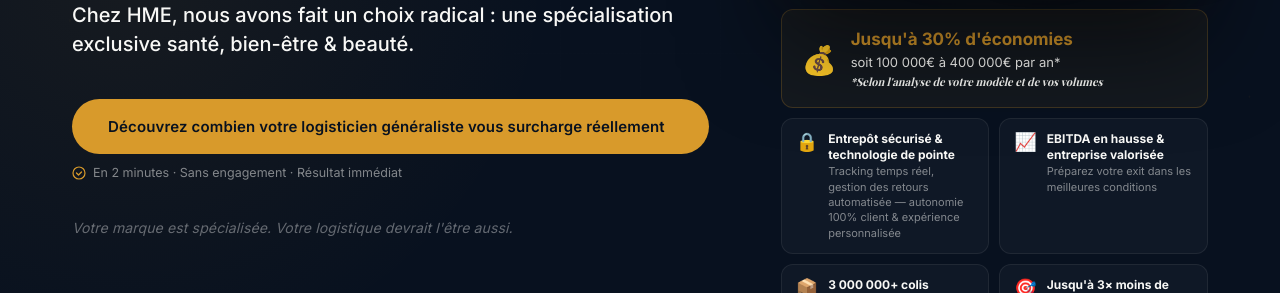
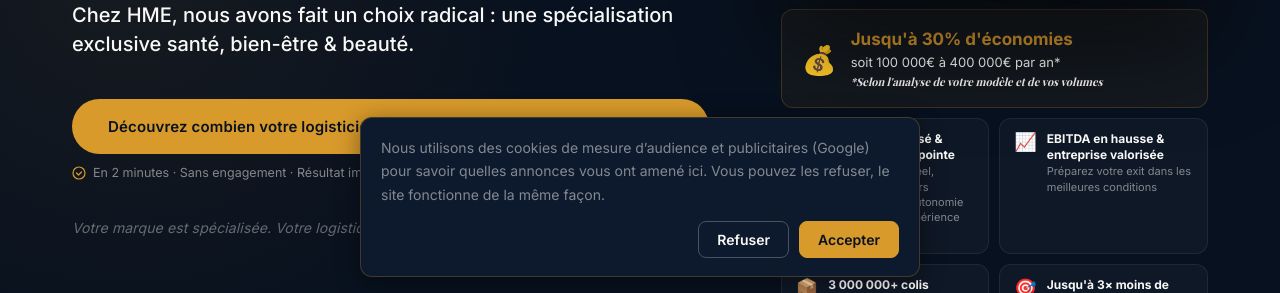
Before and after one commit to aurelien-hme/hme-logistics, a plain HTML site: page index.html in a window 1280 px wide. Shown: the part 507-800 px from the top of the page. Drawn offline with nearby package versions, Linux system fonts and the light colour scheme; animation ran at ten frames a second; a web font is replaced by a local one.

Commit message:
Add Google tag (Ads + GA4) with consent mode and lead conversions
- hme-tracking.js: gtag with consent mode v2 (denied by default), cookie banner
- Lead conversion on step 1 form and exit-intent popup
- Lead qualifie conversion on full diagnostic submit
- Footer link to reopen cookie preferences

Co-Authored-By: Claude Opus 5.5 <noreply@anthropic.com>

```diff
--- /dev/null
+++ b/hme-tracking.js
@@ -0,0 +1,121 @@
+/* ── HME : balise Google (Ads + Analytics) avec mode consentement v2 ──
+   Rien n'est déposé tant que le visiteur n'a pas accepté.
+   Conversions Google Ads :
+   - hmeTrack.lead(email)          → « Lead » (étape 1 du formulaire, popup de sortie)
+   - hmeTrack.leadQualified(email) → « Lead qualifié » (diagnostic complet)
+*/
+(function () {
+  var ADS_ID = 'AW-18543734285';
+  var GA4_ID = 'G-HR9MP6ENEP';
+  var LABEL_LEAD = 'iidtCIzR5K4dEI3cq4pF';
+  var LABEL_LEAD_QUALIFIED = 'wEtuCInR5K4dEI3cq4pF';
+  var STORAGE_KEY = 'hme_consent';
+
+  window.dataLayer = window.dataLayer || [];
+  function gtag() { window.dataLayer.push(arguments); }
+  window.gtag = gtag;
+
+  gtag('consent', 'default', {
+    ad_storage: 'denied',
+    ad_user_data: 'denied',
+    ad_personalization: 'denied',
+    analytics_storage: 'denied',
+    wait_for_update: 500
+  });
+  gtag('set', 'ads_data_redaction', true);
+  gtag('set', 'url_passthrough', true);
+
+  var saved = null;
+  try { saved = localStorage.getItem(STORAGE_KEY); } catch (e) {}
+  if (saved === 'granted') applyConsent('granted');
+
+  var s = document.createElement('script');
+  s.async = true;
+  s.src = 'https://www.googletagmanager.com/gtag/js?id=' + ADS_ID;
+  document.head.appendChild(s);
+
+  gtag('js', new Date());
+  gtag('config', ADS_ID);
+  gtag('config', GA4_ID);
+
+  function applyConsent(value) {
+    gtag('consent', 'update', {
+      ad_storage: value,
+      ad_user_data: value,
+      ad_personalization: value,
+      analytics_storage: value
+    });
+  }
+
+  function saveConsent(value) {
+    try { localStorage.setItem(STORAGE_KEY, value); } catch (e) {}
+    applyConsent(value);
+  }
+
+  // Envoie une conversion et attend sa confirmation (1,5 s max) avant une redirection
+  function sendConversion(label, email) {
+    return new Promise(function (resolve) {
+      var done = false;
+      function finish() { if (!done) { done = true; resolve(); } }
+      if (email) gtag('set', 'user_data', { email: String(email).trim().toLowerCase() });
+      gtag('event', 'conversion', {
+        send_to: ADS_ID + '/' + label,
+        value: 1.0,
+        currency: 'EUR',
+        event_callback: finish
+      });
+      setTimeout(finish, 1500);
+    });
+  }
+
+  window.hmeTrack = {
+    lead: function (email) { return sendConversion(LABEL_LEAD, email); },
+    leadQualified: function (email) { return sendConversion(LABEL_LEAD_QUALIFIED, email); },
+    openConsent: function () { showBanner(true); }
+  };
+
+  // ── Bandeau cookies ──
+  function showBanner(force) {
+    if (!force && saved) return;
+    if (document.getElementById('hme-consent')) return;
+
+    var css = document.createElement('style');
+    css.textContent =
+      '#hme-consent{position:fixed;left:16px;right:16px;bottom:16px;z-index:99999;max-width:560px;margin:0 auto;' +
+      'background:#0D1A2D;color:#F8F8F6;border:1px solid rgba(216,154,43,0.25);border-radius:12px;' +
+      'box-shadow:0 4px 24px rgba(0,0,0,0.4);padding:18px 20px;font:14px/1.5 Inter,system-ui,sans-serif}' +
+      '#hme-consent p{margin:0 0 14px}' +
+      '#hme-consent .hc-actions{display:flex;gap:10px;justify-content:flex-end;flex-wrap:wrap}' +
+      '#hme-consent button{cursor:pointer;border-radius:8px;padding:9px 18px;font:600 14px Inter,system-ui,sans-serif}' +
+      '#hme-consent .hc-refuse{background:transparent;color:#F8F8F6;border:1px solid rgba(248,248,246,0.25)}' +
+      '#hme-consent .hc-accept{background:#D89A2B;color:#08111F;border:1px solid #D89A2B}' +
+      '#hme-consent button:focus-visible{outline:2px solid #E8B84B;outline-offset:2px}';
+    document.head.appendChild(css);
+
+    var box = document.createElement('div');
+    box.id = 'hme-consent';
+    box.setAttribute('role', 'dialog');
+    box.setAttribute('aria-label', 'Préférences cookies');
+    box.innerHTML =
+      '<p>Nous utilisons des cookies de mesure d’audience et publicitaires (Google) pour savoir quelles annonces vous ont amené ici. Vous pouvez les refuser, le site fonctionne de la même façon.</p>' +
+      '<div class="hc-actions">' +
+      '<button type="button" class="hc-refuse">Refuser</button>' +
+      '<button type="button" class="hc-accept">Accepter</button>' +
+      '</div>';
+    document.body.appendChild(box);
+
+    function close(value) {
+      saved = value;
+      saveConsent(value);
+      box.remove();
+    }
+    box.querySelector('.hc-accept').addEventListener('click', function () { close('granted'); });
+    box.querySelector('.hc-refuse').addEventListener('click', function () { close('denied'); });
+  }
+
+  if (document.readyState === 'loading') {
+    document.addEventListener('DOMContentLoaded', function () { showBanner(false); });
+  } else {
+    showBanner(false);
+  }
+})();
--- a/index.html
+++ b/index.html
@@ -2,6 +2,7 @@
 <html lang="fr">
 <head>
   <meta charset="UTF-8" />
+  <script src="hme-tracking.js"></script>
   <meta name="viewport" content="width=device-width, initial-scale=1.0" />
   <title>HME Logistics — La logistique hyper spécialisée santé, bien-être & beauté</title>
   <meta name="description" content="Protégez votre rentabilité. Accélérez votre croissance. Préparez votre futur exit. La logistique hyper spécialisée des marques santé, bien-être & beauté." />
@@ -1380,6 +1381,8 @@
           <a href="#">Politique de confidentialité</a>
           <span>·</span>
           <a href="#">CGV</a>
+          <span>·</span>
+          <a href="#" onclick="window.hmeTrack && window.hmeTrack.openConsent(); return false;">Gérer les cookies</a>
         </span>
       </div>
     </div>
--- a/script.js
+++ b/script.js
@@ -389,6 +389,7 @@ document.querySelectorAll('.resultat-card').forEach(card => {
       });
     } catch(err) {}
 
+    if (window.hmeTrack) window.hmeTrack.lead(data.email);
     form.hidden = true;
     success.hidden = false;
     setTimeout(closePopup, 3500);
@@ -462,6 +463,7 @@ const HME_SIO = {
     await HME_SIO.notifyMake(1, data);
 
     // Redirect étape 2
+    if (window.hmeTrack) await window.hmeTrack.lead(data.email);
     window.location.href = 'diagnostic.html';
   });
 })();
```
Also changed, not shown: diagnostic.html (+2 -0 lines), merci.html (+1 -0 lines), partenaires.html (+1 -0 lines).
